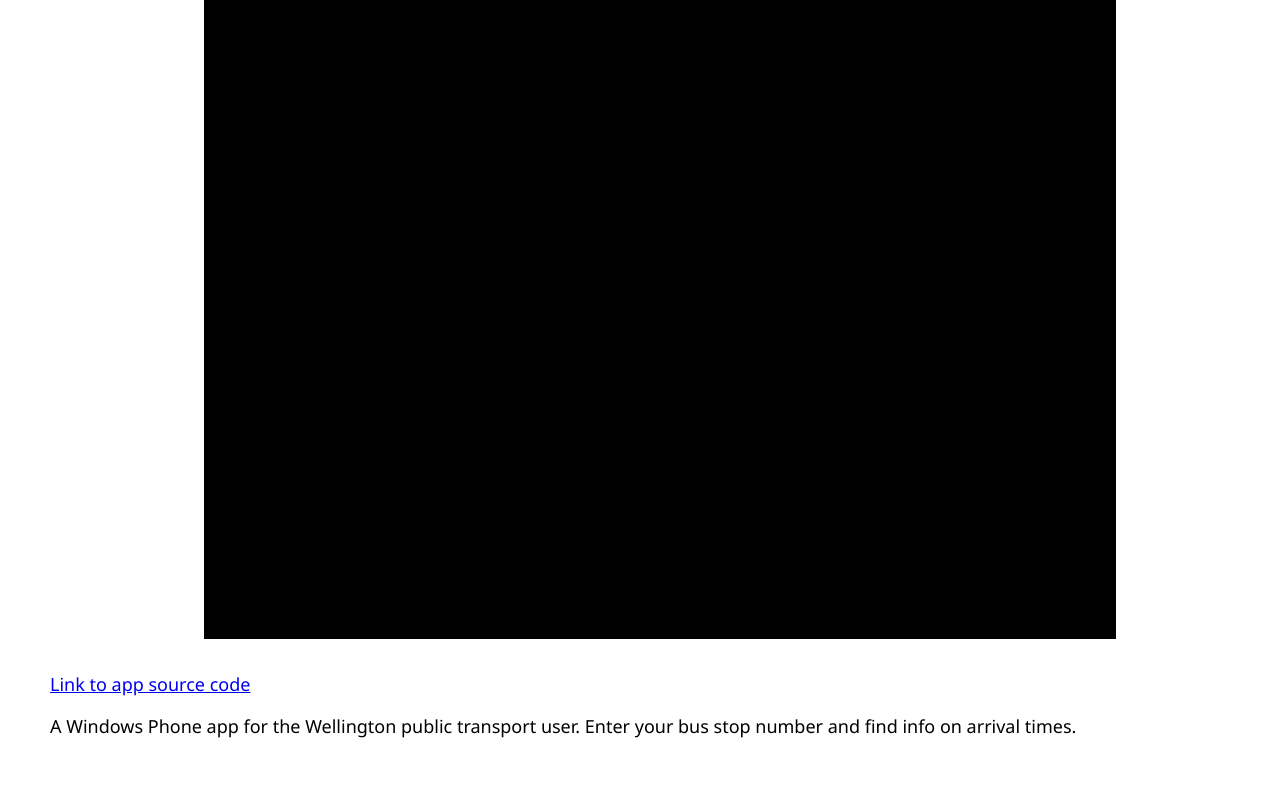
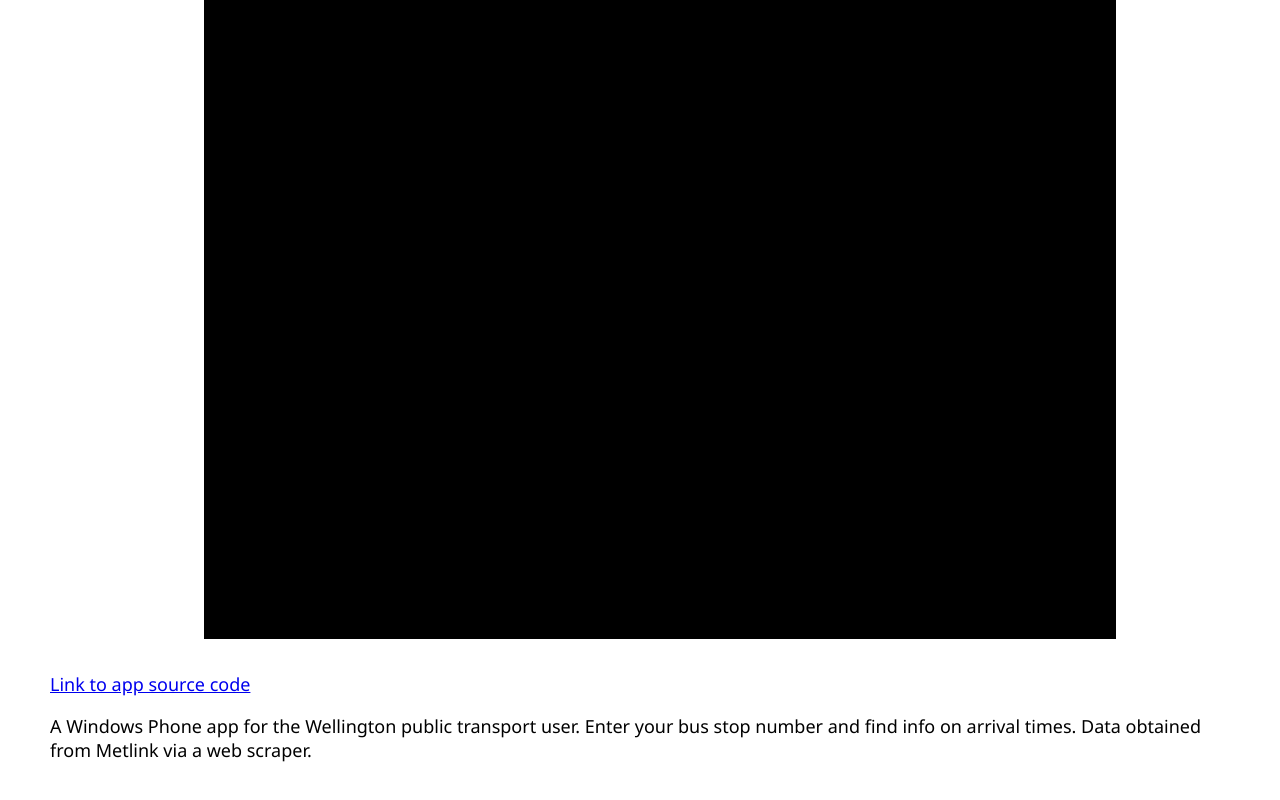
Before and after one commit to AaronYeoh/MSA2015Website, a plain HTML site: page index.html in a window 1280 px wide. Shown: the part 2717-3517 px from the top of the page. Before the commit the page ends 3493 px from the top, so only its background shows below. Drawn offline with Linux system fonts and the light colour scheme.

Commit message:
Updates details

```diff
--- a/index.html
+++ b/index.html
@@ -33,6 +33,8 @@
         <p><a href="https://github.com/AaronYeoh/WellingtonLinkApp">Link to app source code</a></p>
         <p>A Windows Phone app for the Wellington public transport user.
 		Enter your bus stop number and find info on arrival times.
+
+		Data obtained from Metlink via a web scraper.
 		</p>
     </div>
 </body>
```
